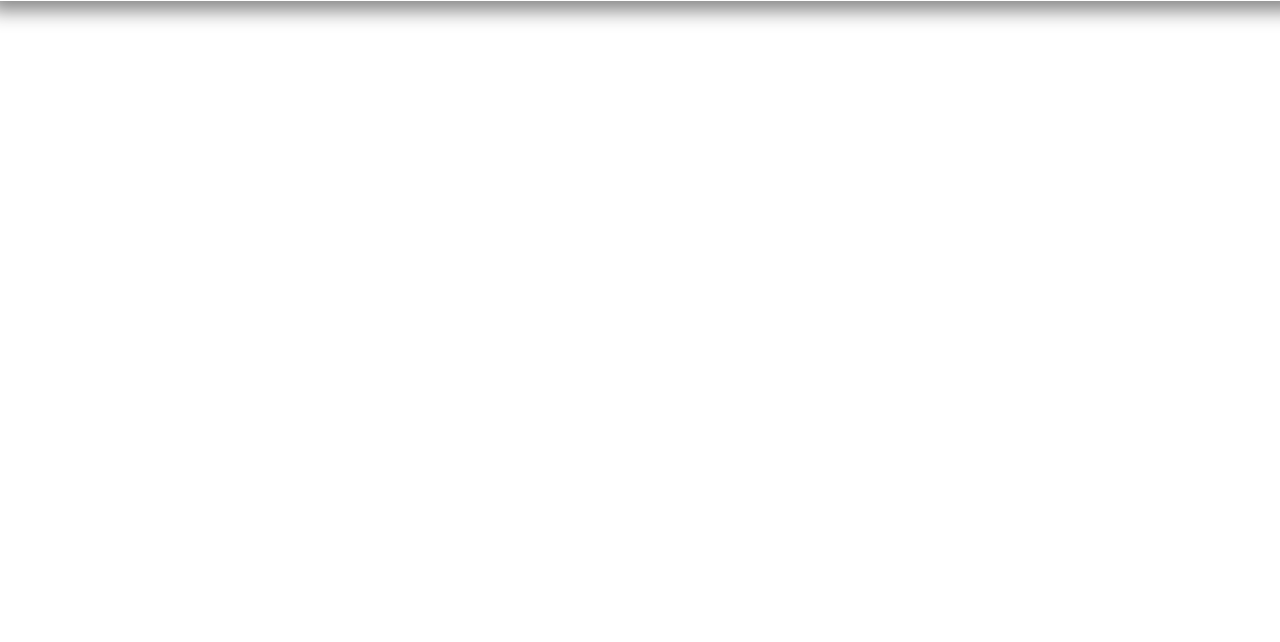
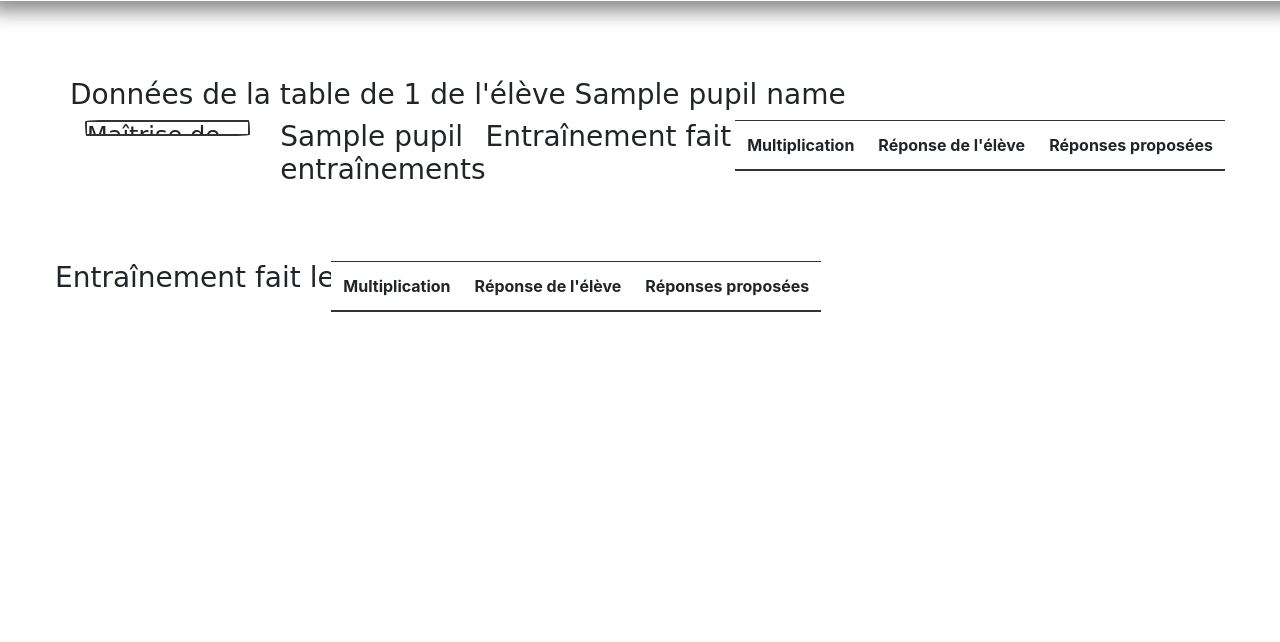
Before and after one commit to Auribouros/Altic, a Symfony app: template templates/altic/teacherPupilDataTable.html.twig in a window 1280 px wide. Shown: the part 122-764 px from the top of the page. Run offline with Twig, Linux system fonts and the light colour scheme; the template is opened without the code that fills it: most values are stand-ins (such as "Sample title", 1, 10 or a date in 2020); lists and menus that the app fills with data are empty; some libraries are stand-ins or nearby versions; some web fonts are replaced.

Commit message:
mise en forme teacherPupilDataTable

```diff
--- a/templates/altic/teacherPupilDataTable.html.twig
+++ b/templates/altic/teacherPupilDataTable.html.twig
@@ -7,4 +7,56 @@
 {{ parent() }}
 {{ dump(pupilData) }}
 
+<div class="container">
+
+	<div class="row text-center">
+		<h3>Données de la table de {{ tableNumber }} de l'élève {{ pupilName }}</h3>
+	</div>
+	<div class="row">
+		<div class="col">
+			<div class="progress">
+				<h4>Maîtrise de la table</h4>
+				<div class="progress-bar bg-info" role="progressbar" style="width: {{ pupilStats[0][0] }}%" aria-valuenow="{{ pupilData[0][0] }}" aria-valuemin="0" aria-valuemax="100"></div>
+			</div>
+		</div>
+		<div class="col">
+			<h3>{{ pupilData[0][1] }} entraînements</h3>
+		</div>
+
+		<!--training results-->
+		{% for i in 1..pupilData|length - 1 %}
+		<div class="row">
+			<h3>Entraînement fait le {{ pupilData[i][0] }}</h3>
+		</div>
+		<div class="row">
+			<table class="table">
+				<thead>
+					<tr>
+						<th scope="col">Multiplication</th>
+						<th scope="col">Réponse de l'élève</th>
+						<th scope="col">Réponses proposées</th>
+					</tr>
+				</thead>
+
+				<tbody>
+					{% for j in 1..pupiData[i][1]|length - 1 %}
+					<tr class="table-light">
+						<td>{{ pupiData[i][1][j] }}</td>
+						<td>{{ pupiData[i][2][j] }}</td>
+						<td>
+							{% for k in pupilData[i][3][j] %}
+							{{ k ~ " " }}
+							{% endfor %}
+						</td>
+					</tr>
+					{% endfor %}
+				</tbody>
+			</table>
+		</div>
+		{% endfor %}
+
+	</div>
+
+</div>
+
 {% endblock %}
```
